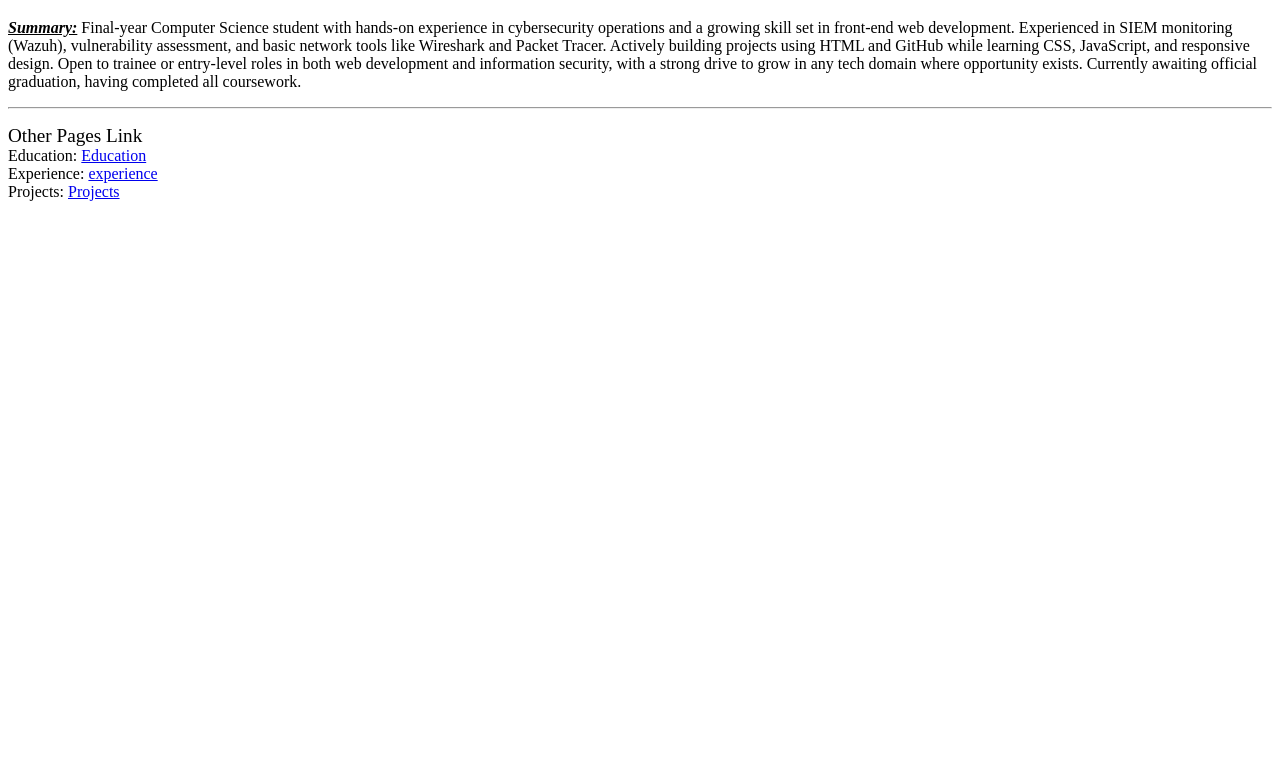
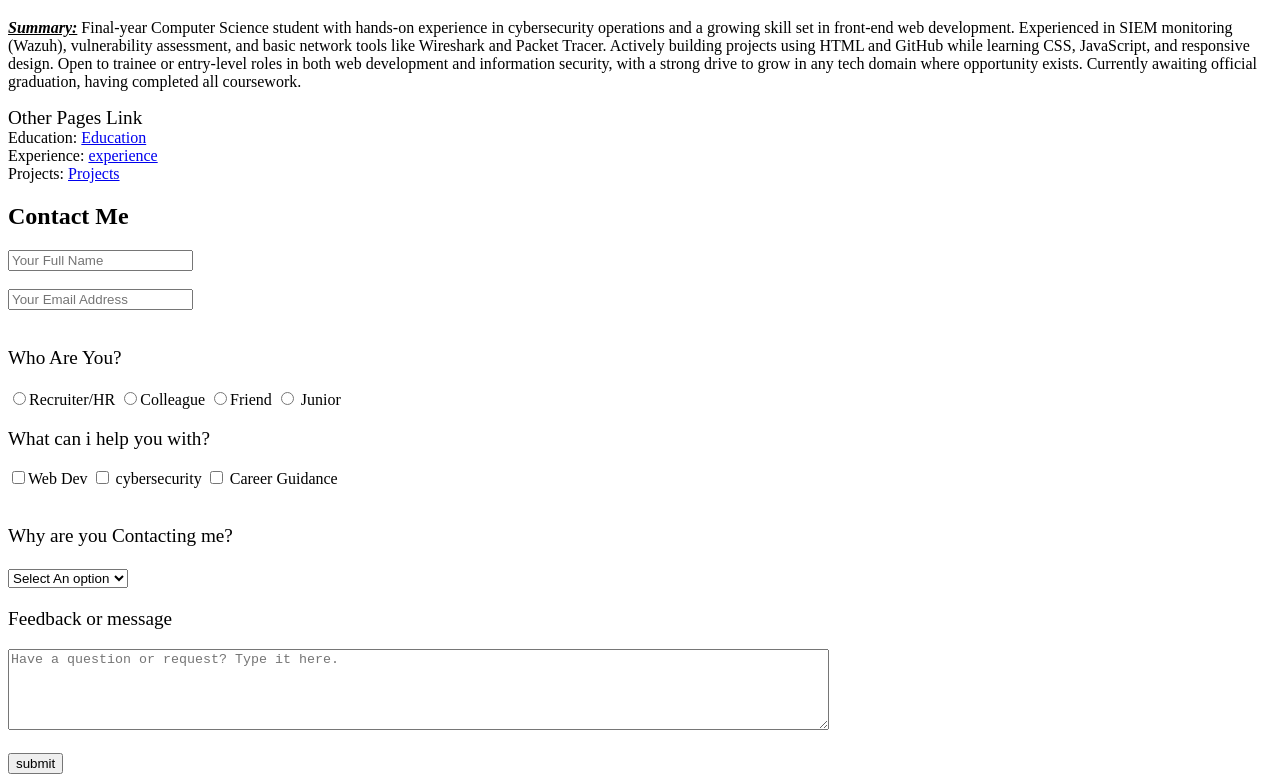
Before and after one commit to abdxlRafay/html-practice, a plain HTML site: page index.html in a window 1280 px wide. Shown: the part 61-843 px from the top of the page. Before the commit the page ends 800 px from the top, so only its background shows below. Drawn offline with Linux system fonts and the light colour scheme.

Commit message:
Added contact form to index page
Updated index.html:
- Added contact form
- Set project/education links to open in new tab

```diff
--- a/index.html
+++ b/index.html
@@ -5,27 +5,72 @@
     <meta name="viewport" content="width=device-width, initial-scale=1.0">
     <title>PortFolio</title>
 </head>
+
 <body>
-    <h1>Abdul Rafay </h1>
+    <header>
+    <h1>Abdul Rafay</h1>
+    </header>
+    <main>
     <p>
-       <b><i><u>Summary:</u></i></b> Final-year Computer Science student with hands-on experience in cybersecurity operations and a growing skill set in front-end web development. Experienced in SIEM monitoring (Wazuh), vulnerability assessment, and basic network tools like Wireshark and Packet Tracer. Actively building projects using HTML and GitHub while learning CSS, JavaScript, and responsive design. Open to trainee or entry-level roles in both web development and information security, with a strong drive to grow in any tech domain where opportunity exists. Currently awaiting official graduation, having completed all coursework.
+       <section><b><i><u>Summary:</u></i></b> Final-year Computer Science student with hands-on experience in cybersecurity operations and a growing skill set in front-end web development. Experienced in SIEM monitoring (Wazuh), vulnerability assessment, and basic network tools like Wireshark and Packet Tracer. Actively building projects using HTML and GitHub while learning CSS, JavaScript, and responsive design. Open to trainee or entry-level roles in both web development and information security, with a strong drive to grow in any tech domain where opportunity exists. Currently awaiting official graduation, having completed all coursework.</section>
     </p>
-    <hr>
+    </main>
     <p>
         <big>
             Other Pages Link
         </big>
         <br>
         Education:
-        <a href="/education.html"> Education</a>
+        <a href="/education.html" target="_blank"> Education</a>
         <br>
-            Experience:
-        <a href="experience.html"> experience</a>
+        Experience:
+        <a href="experience.html" target="_blank" > experience</a>
         <br>
         Projects:
-        <a href="projects.html"> Projects</a>
+        <a href="projects.html" target="_blank"> Projects</a>
+    </p>
+    <h2>Contact Me</h2>
+    <form action="/action.php">
+        <input type="text" name="name" placeholder="Your Full Name">
+        <br><br>
+        <input type="email" name="email" placeholder="Your Email Address">
+        <br><br>
+        <big><p>Who Are You?</p></big>
+        <label for="Recruiter/HR">
+        <input type="radio" Value="Recruiter/HR" name="type" id="Recruiter/HR" class="radio button">Recruiter/HR
+        </label>
+        <label for="Colleague">
+        <input type="radio" Value="Colleague" name="type" id="Colleague" class="radio button">Colleague
+        </label>
+        <label for="Friend">
+        <input type="radio" value="Friend" name="type" id="Friend" class="radio button">Friend
+        </label>
+        <label for="Junior">
+        <input type="radio" value="Junior" name="type" id="Junior" class="radio button"> Junior
+        </label>
+        <br><br>
 
+        <big>What can i help you with?</big><br><br>
+        <label for="web Dev"></label><input type="checkbox" name="help" value="Web Dev" id="Web Dev">Web Dev
+        </label>
+        <label for="cybersecurity"><input type="checkbox" name="help" value="cybersecurity" id="Cyber security"> cybersecurity
+        </label>
+        <label for="Career Guidance"><input type="checkbox" name="help" value="Career Guidance" id="Career Guidance"> Career Guidance
+        </label> <br><br>
+        <big><p>Why are you Contacting me?</p></big>
+        <select name="purpose">
+        <option value=""> Select An option </option>
+        <option value="Job Offer"> Job Offer </option>
+        <option value="Project Collab"> Project Collab</option>
+        <option value="Need Help"> Need Help</option>
+        </select>
 
-    </p>
+        <big><p>Feedback or message</p></big>
+         <textarea name="feedback or message" placeholder="Have a question or request? Type it here." rows="5" cols="100"></textarea>
+         <br><br>
+         <input type="submit" value="submit">
+         <footer></footer>
+
+    </form>
 </body>
 </html>
```
